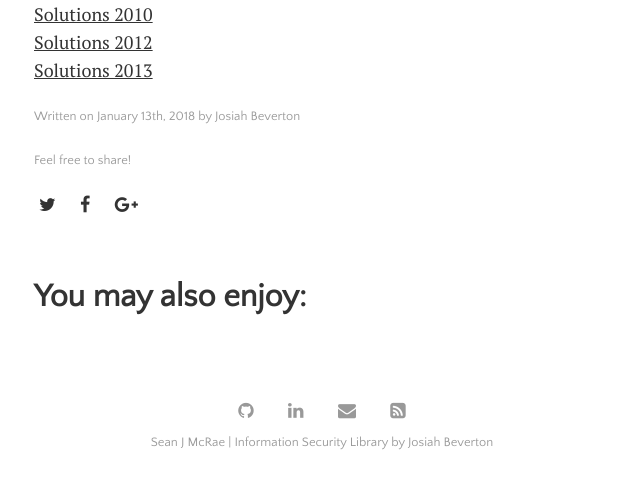
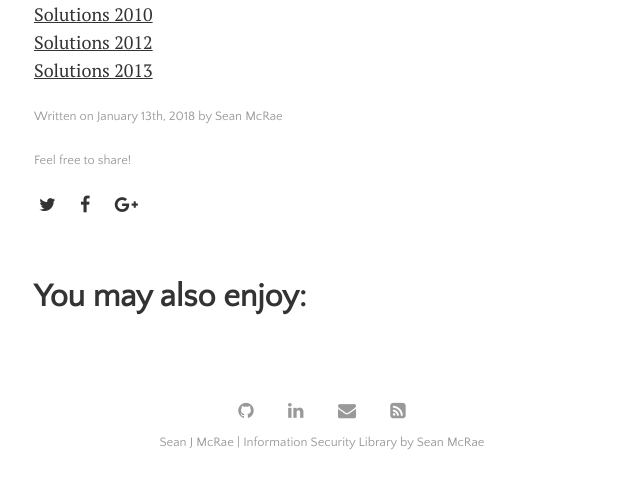
Before and after one commit to officialhocc/Demo, a Jekyll site: the page built from _posts/2018-01-13-bmat.md, in a window 1280 px wide. Shown: the part 1011-1496 px from the top of the page, without its empty margins (318-958 px from the left). Built offline with Jekyll 4.4.1, drawn with Linux system fonts in a browser that asks for light colours; nearby versions of some CDN libraries.

Commit message:
Update from Forestry.io - Updated _data/authors.yml

```diff
--- a/_data/authors.yml
+++ b/_data/authors.yml
@@ -1,3 +1,4 @@
+---
 primary:
-  name: 'Josiah Beverton'
-  twitter:  reboare
+  name: Sean McRae
+  twitter: ''
```
